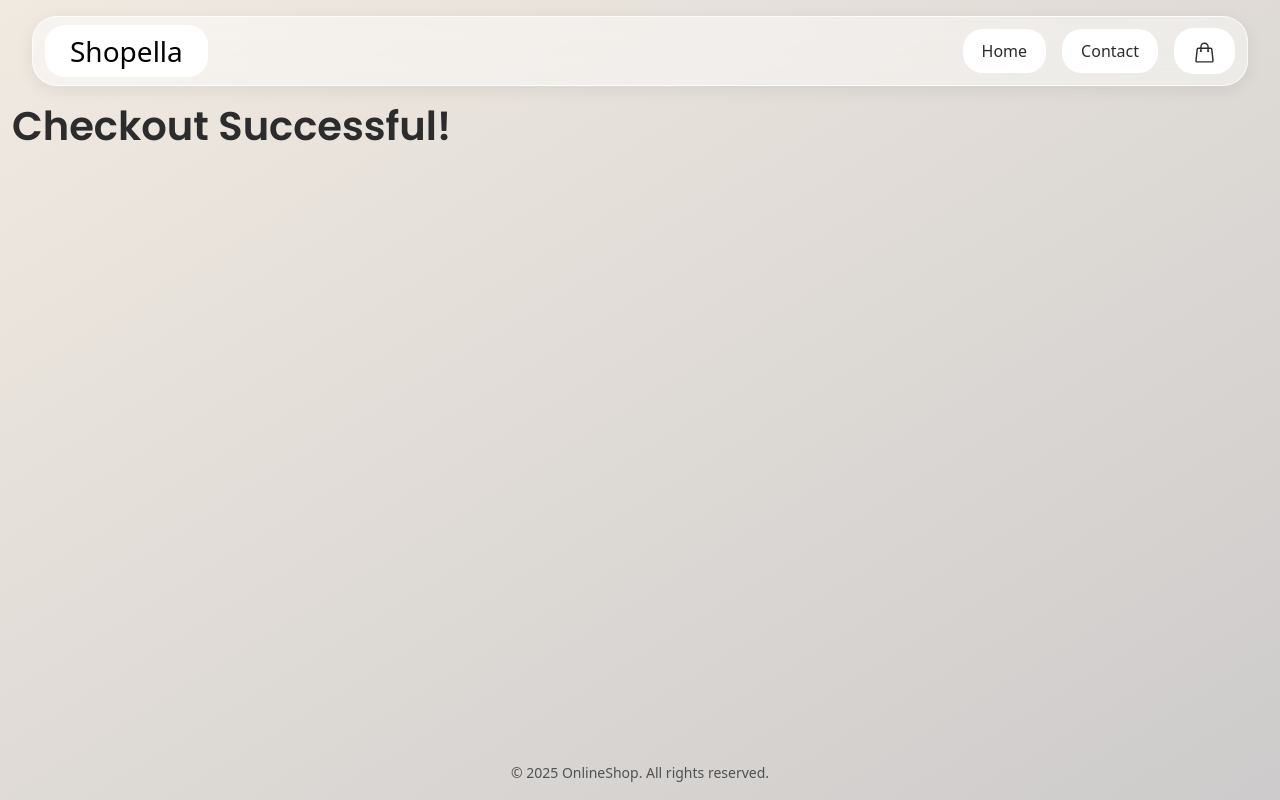
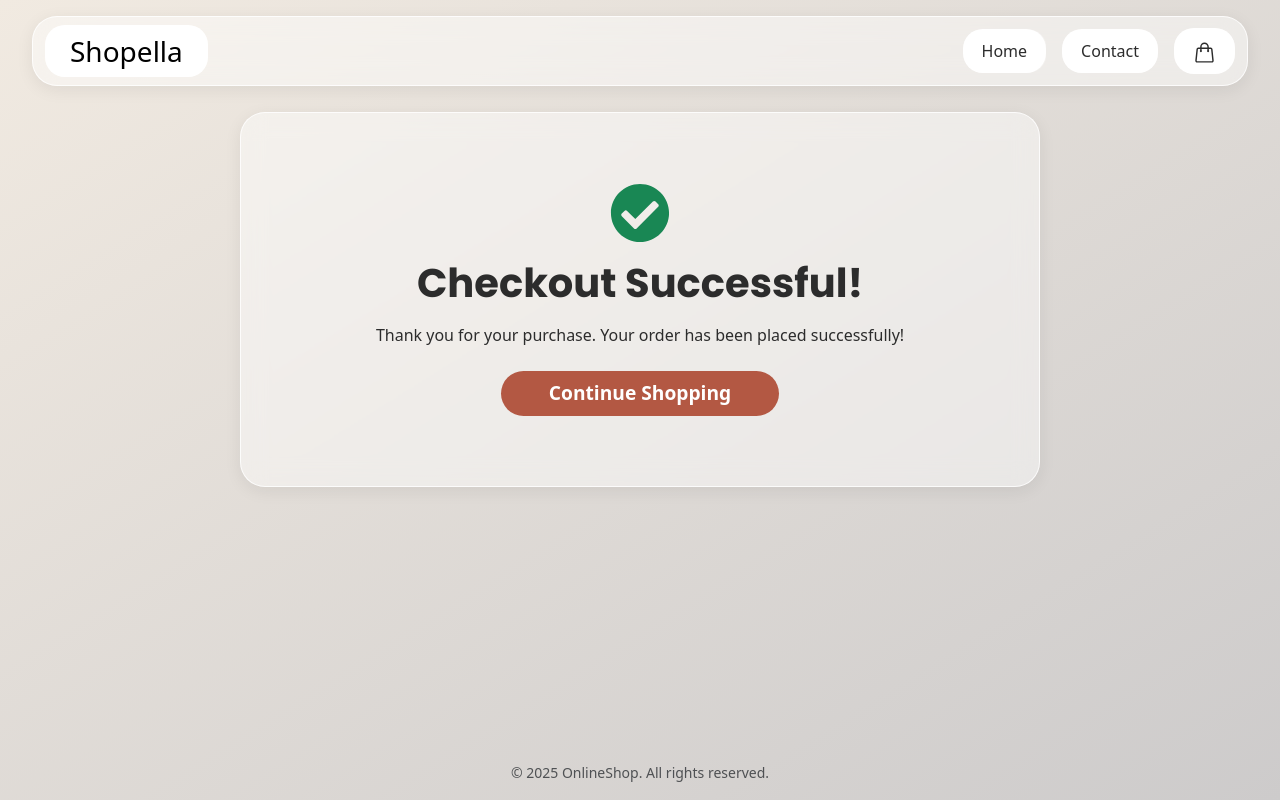
Before and after one commit to NoroffFEU/jsfw-2025-v1-javascript-frameworks-ca, a React (Create React App) app: page /checkout-success in a window 1280 px wide. Built offline with nearby package versions, Linux system fonts and the light colour scheme.

Commit message:
add checkout success page html and styling

```diff
--- a/src/pages/CheckoutSuccess.tsx
+++ b/src/pages/CheckoutSuccess.tsx
@@ -1,7 +1,20 @@
+import { useNavigate } from "react-router-dom";
+import { FaCheckCircle } from "react-icons/fa";
+import "../styles/cart.css";
+
 const CheckoutSuccess = () => {
+  const navigate = useNavigate();
+
   return (
-    <div>
-      <h1>Checkout Successful!</h1>
+    <div className="checkout-success d-flex flex-column justify-content-center align-items-center text-center">
+      <FaCheckCircle className="text-success mb-3" />
+      <h1 className="fw-bold mb-3">Checkout Successful!</h1>
+      <p className="mb-4">
+        Thank you for your purchase. Your order has been placed successfully!
+      </p>
+      <button className="navigate-btn px-5 py-2" onClick={() => navigate("/")}>
+        Continue Shopping
+      </button>
     </div>
   );
 };
--- a/src/pages/ProductDetail.tsx
+++ b/src/pages/ProductDetail.tsx
@@ -42,7 +42,7 @@ const ProductDetail = () => {
       : 0;
 
   return (
-    <div className="container detail py-5 px-4">
+    <div className="container detail py-5 px-4 mt-2">
       <div className="row g-4">
         {/* Image */}
         <div className="col-12 col-md-5 mb-4 mb-lg-0">
--- /dev/null
+++ b/src/styles/cart.css
@@ -0,0 +1,30 @@
+.checkout-success {
+  background: var(--glass-bg);
+  backdrop-filter: blur(12px);
+  -webkit-backdrop-filter: blur(12px);
+  border: 1px solid var(--glass-border);
+  border-radius: 25px;
+  box-shadow: 0 4px 17px rgba(0, 0, 0, 0.07);
+  transition: all 0.3s ease;
+  max-width: 800px;
+  margin: 10px auto;
+  padding: 70px 0;
+}
+
+.text-success {
+  font-size: 60px;
+}
+
+.navigate-btn {
+  background-color: var(--color-accent);
+  font-size: 1.2rem;
+  font-weight: 700;
+  border-radius: 25px;
+  border: none;
+  color: white;
+}
+
+.navigate-btn:hover {
+  background-color: #854031;
+  color: white;
+}
--- a/src/styles/contact.css
+++ b/src/styles/contact.css
@@ -1,6 +1,6 @@
 .contact-form {
   max-width: 600px !important;
-  margin: 40px auto 100px;
+  margin: 10px auto 100px;
   padding: 33px 37px 43px !important;
   background: var(--glass-bg);
   border: var(--glass-border);
```
